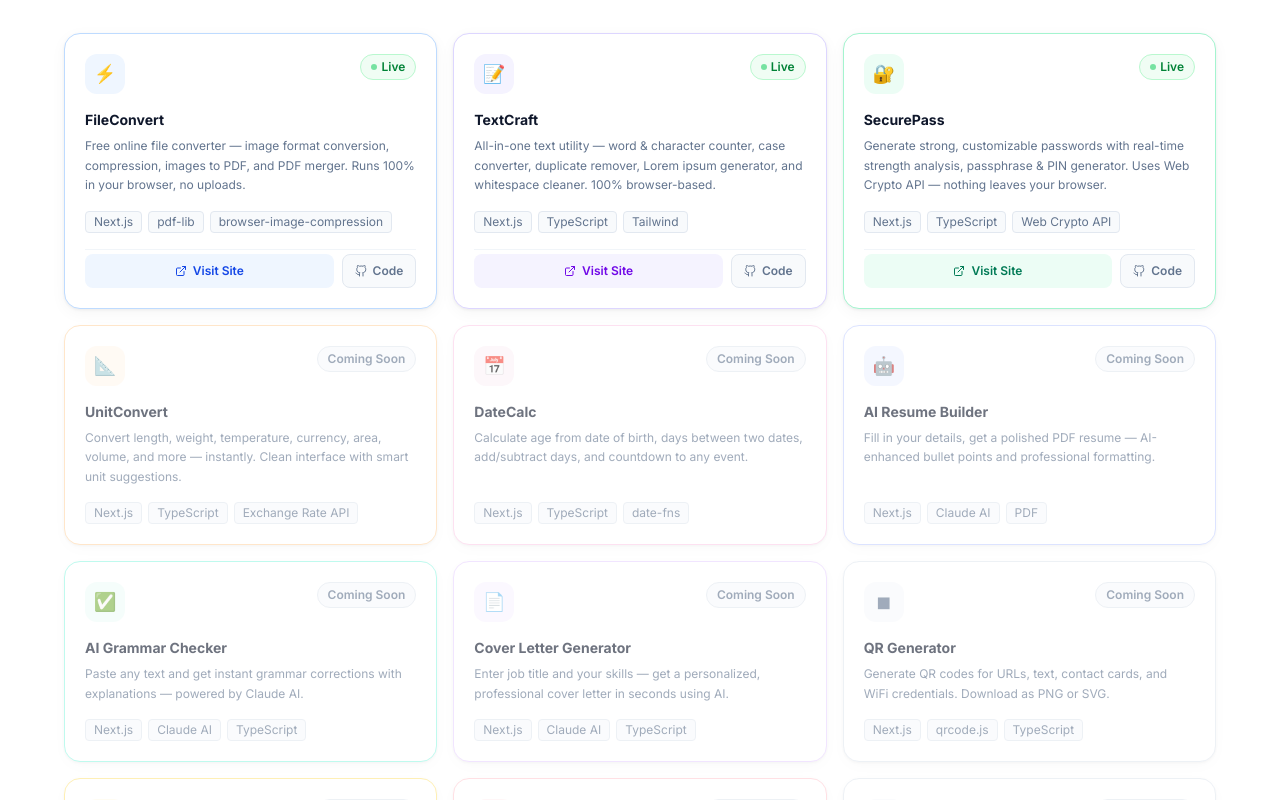
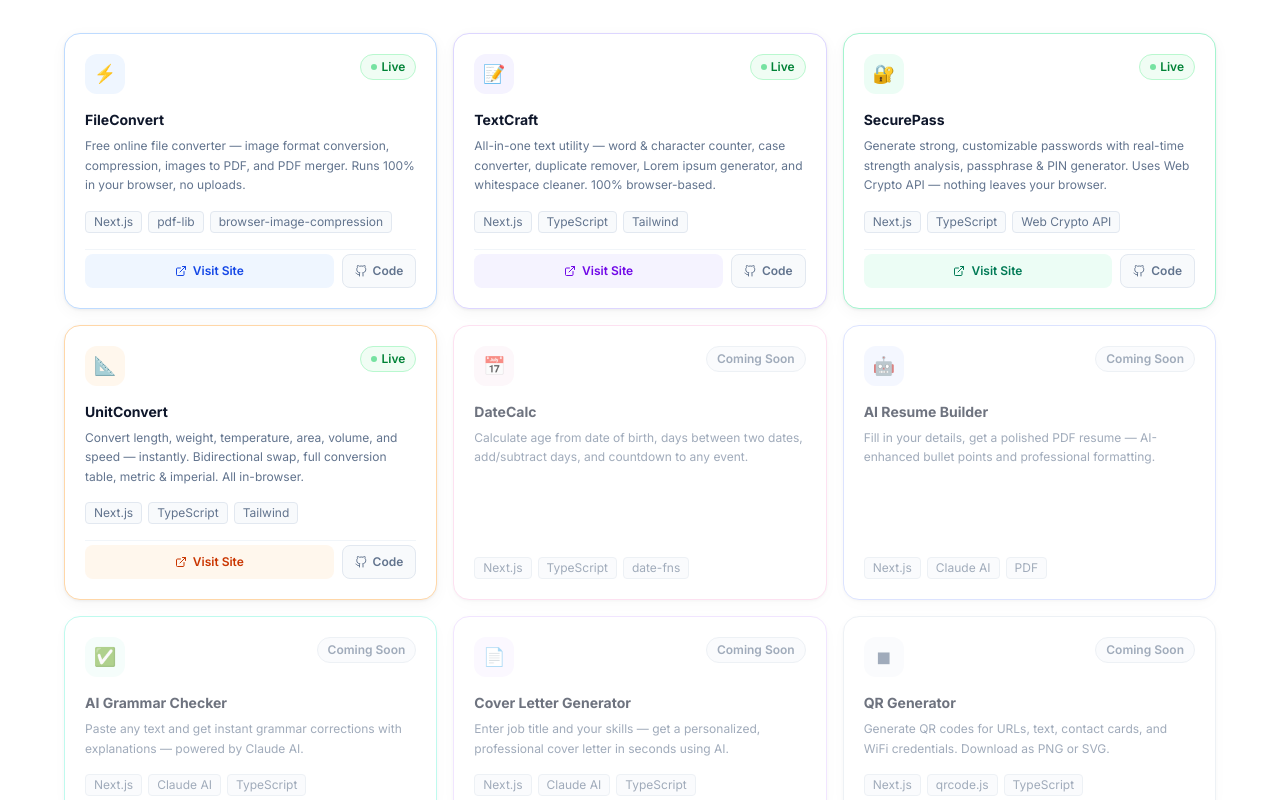
Before and after one commit to star-anonymus/shehryar-portfolio, a Next.js app: page / in a window 1280 px wide. Shown: the part 3872-4672 px from the top of the page. Built offline with nearby package versions, Linux system fonts and the light colour scheme.

Commit message:
feat: add UnitConvert as live project — unitconvert-tools.vercel.app

```diff
--- a/components/Projects.tsx
+++ b/components/Projects.tsx
@@ -127,13 +127,13 @@ const liveTools = [
   },
   {
     title: "UnitConvert",
-    description: "Convert length, weight, temperature, currency, area, volume, and more — instantly. Clean interface with smart unit suggestions.",
-    tags: ["Next.js", "TypeScript", "Exchange Rate API"],
-    github: null,
-    demo: null,
+    description: "Convert length, weight, temperature, area, volume, and speed — instantly. Bidirectional swap, full conversion table, metric & imperial. All in-browser.",
+    tags: ["Next.js", "TypeScript", "Tailwind"],
+    github: "https://github.com/star-anonymus/unit-converter",
+    demo: "https://unitconvert-tools.vercel.app",
     icon: "📐",
     color: "orange",
-    status: "coming",
+    status: "live",
   },
   {
     title: "DateCalc",
```
